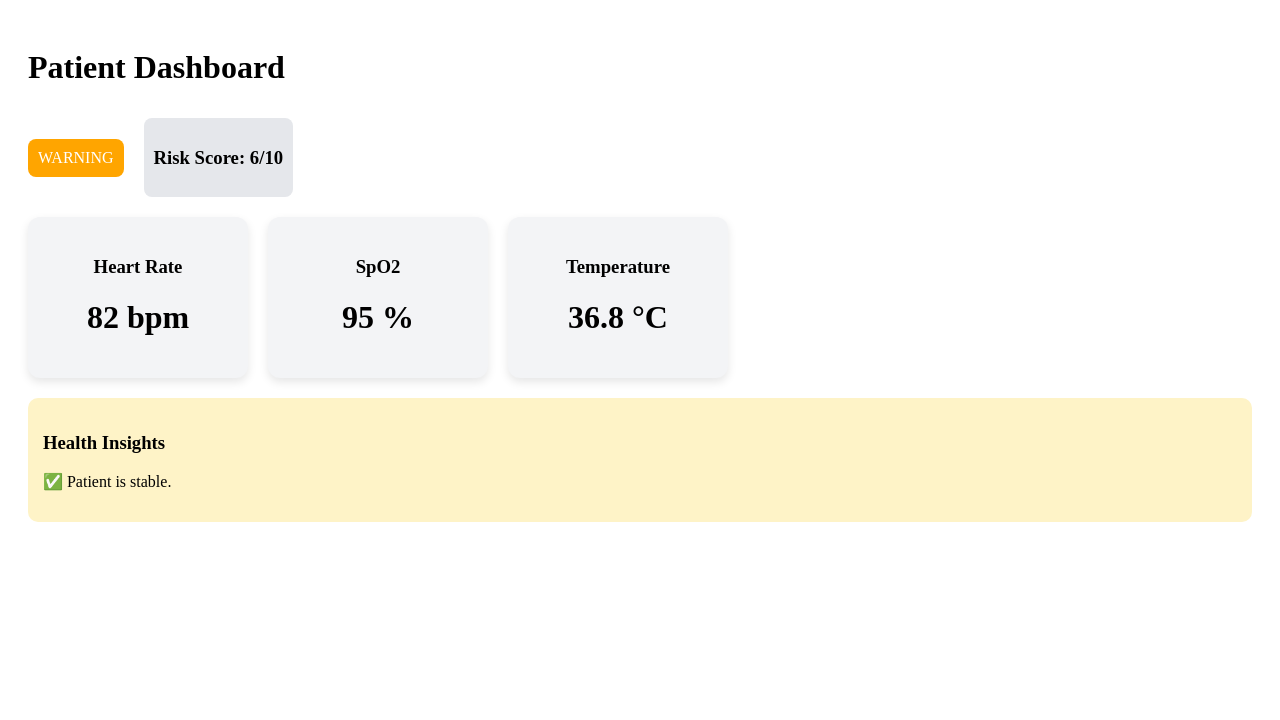
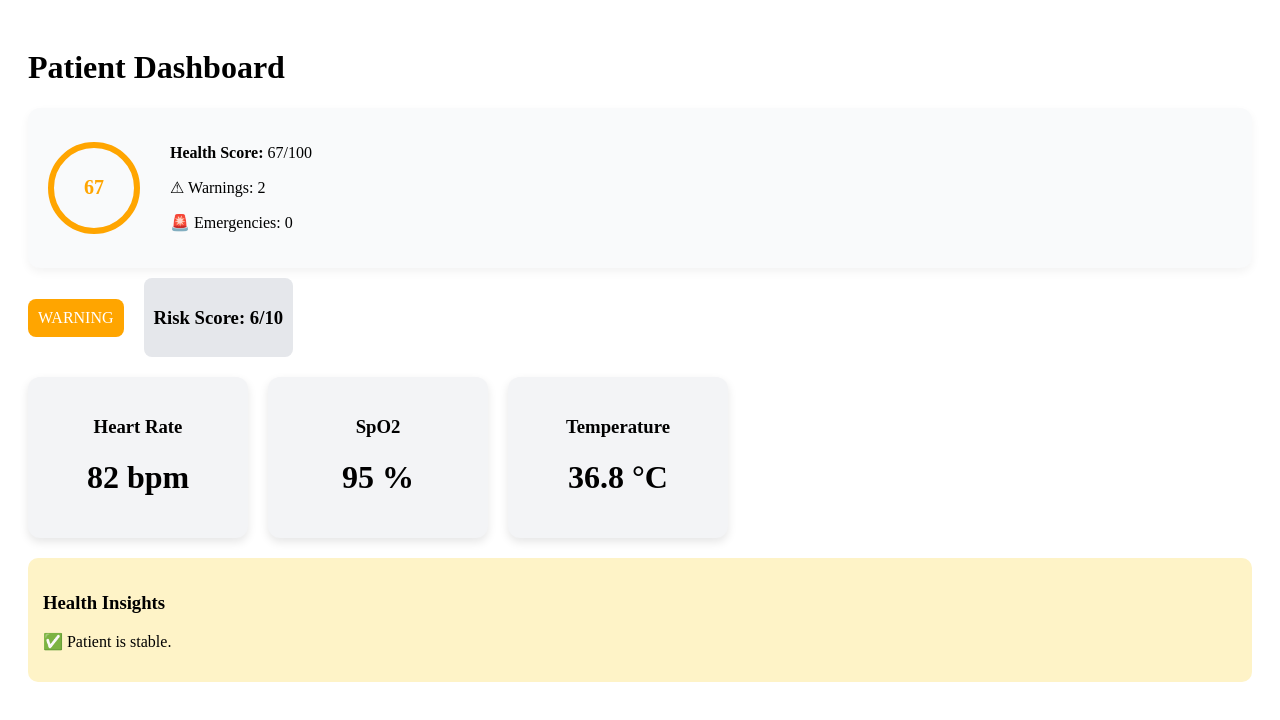
Before and after one commit to Aadya2901/ElderEase, a React app in the folder frontend/: page / in a window 1280 px wide. Shown: the top 720 px of the page. Built offline with nearby package versions, Linux system fonts and the light colour scheme; the HTML template or start-up script is replaced by a standard one.

Commit message:
feat: add health summary section with score, warnings, and emergencies

```diff
--- /dev/null
+++ b/frontend/src/components/HealthSummary.jsx
@@ -0,0 +1,39 @@
+export default function HealthSummary({ score, warnings, emergencies }) {
+  return (
+    <div style={{
+      marginTop: "20px",
+      padding: "20px",
+      background: "#f9fafb",
+      borderRadius: "12px",
+      display: "flex",
+      alignItems: "center",
+      gap: "30px",
+      boxShadow: "0 4px 10px rgba(0,0,0,0.05)"
+    }}>
+
+      {/* Score Circle */}
+      <div style={{
+        width: "80px",
+        height: "80px",
+        borderRadius: "50%",
+        border: "6px solid orange",
+        display: "flex",
+        alignItems: "center",
+        justifyContent: "center",
+        fontWeight: "bold",
+        fontSize: "20px",
+        color: "orange"
+      }}>
+        {score}
+      </div>
+
+      {/* Stats */}
+      <div>
+        <p><b>Health Score:</b> {score}/100</p>
+        <p>⚠ Warnings: {warnings}</p>
+        <p>🚨 Emergencies: {emergencies}</p>
+      </div>
+
+    </div>
+  );
+}
--- a/frontend/src/pages/PatientDashboard.jsx
+++ b/frontend/src/pages/PatientDashboard.jsx
@@ -2,6 +2,7 @@ import VitalCard from "../components/VitalCard";
 import StatusBadge from "../components/StatusBadge";
 import RiskScore from "../components/RiskScore";
 import InsightsPanel from "../components/InsightsPanel";
+import HealthSummary from "../components/HealthSummary";
 
 export default function PatientDashboard() {
 
@@ -15,6 +16,9 @@ export default function PatientDashboard() {
   return (
     <div style={{ padding: "20px" }}>
       <h1>Patient Dashboard</h1>
+
+      {/* Summary Section */}
+      <HealthSummary score={67} warnings={2} emergencies={0} />
 
       {/* Top Section */}
       <div style={{ display: "flex", gap: "20px", alignItems: "center" }}>
```
